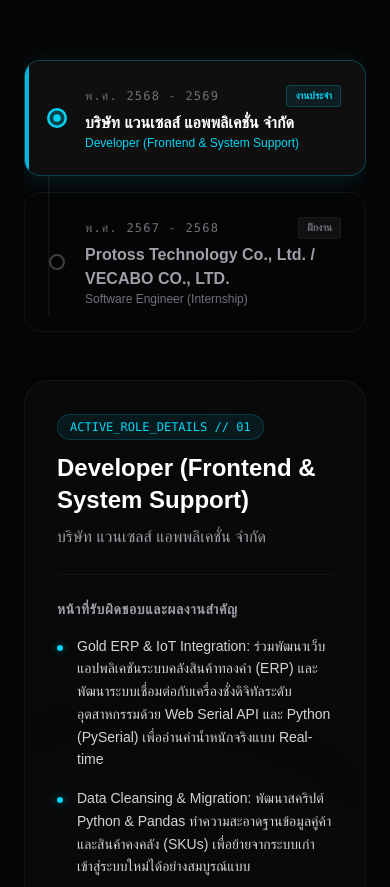
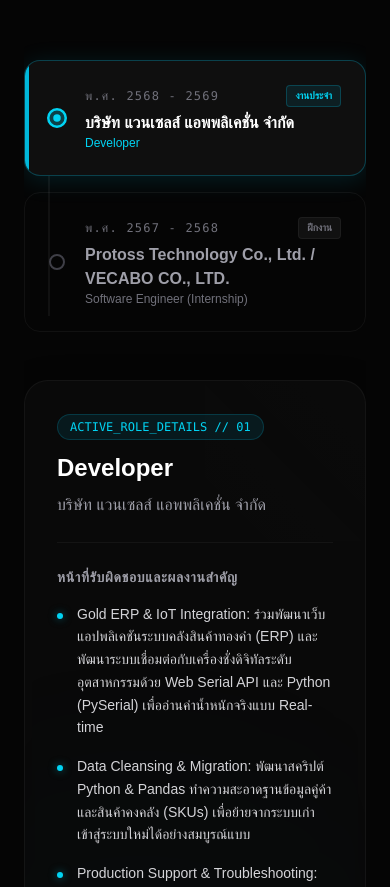
Before and after one commit to Suhaimee123/Portfolio, a Next.js app: page / in a window 390 px wide. Shown: the part 3080-3967 px from the top of the page. Built offline with nearby package versions, Linux system fonts and the light colour scheme; a web font is replaced by a local one.

Commit message:
refactor: update experience component layout and styling for improved responsiveness

```diff
--- a/app/components/Experience.tsx
+++ b/app/components/Experience.tsx
@@ -5,7 +5,7 @@
 const experiences = [
   {
     company: 'บริษัท แวนเซลส์ แอพพลิเคชั่น จำกัด',
-    role: 'Developer (Frontend & System Support)',
+    role: 'Developer',
     period: 'พ.ศ. 2568 - 2569',
     type: 'งานประจำ',
     highlights: [
```
